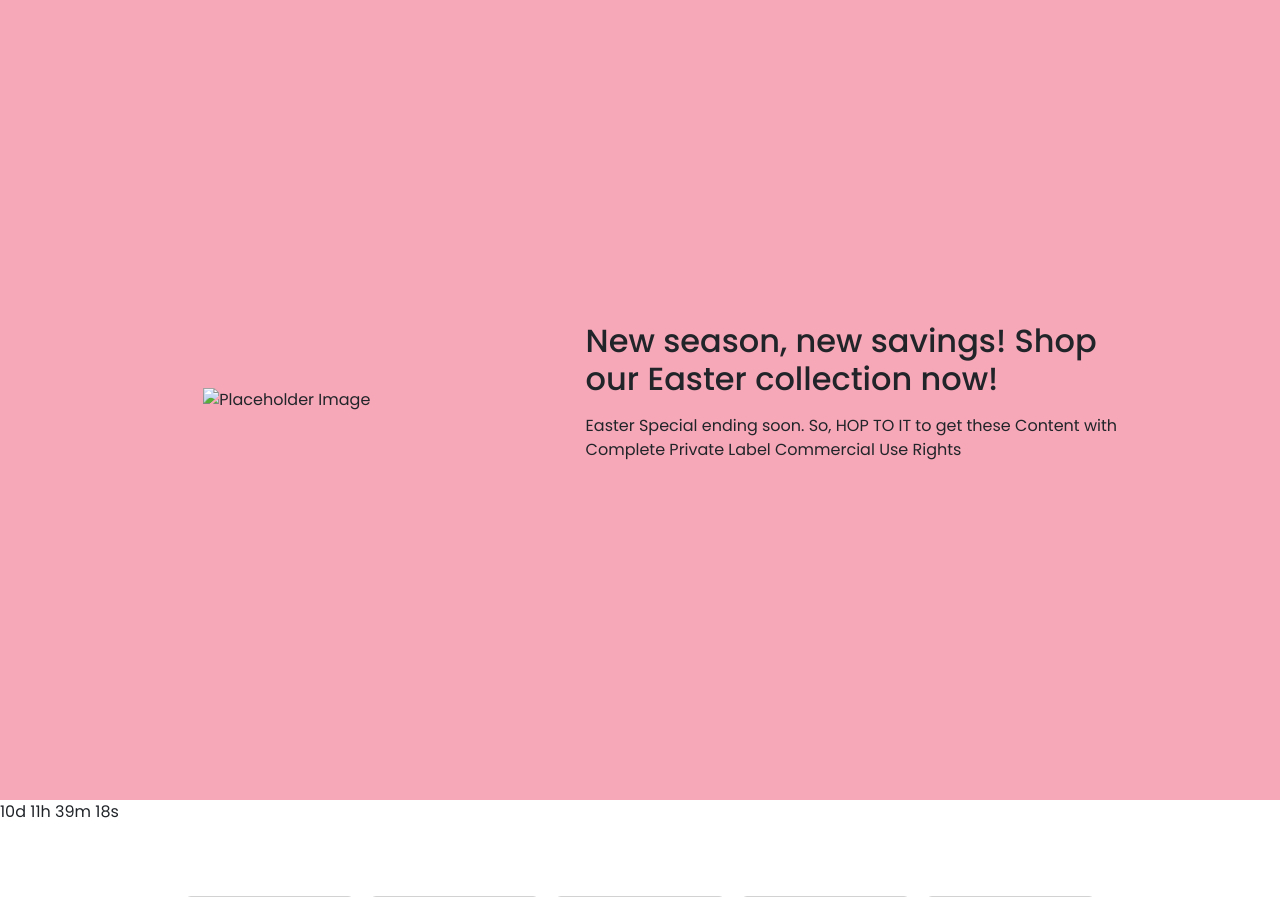
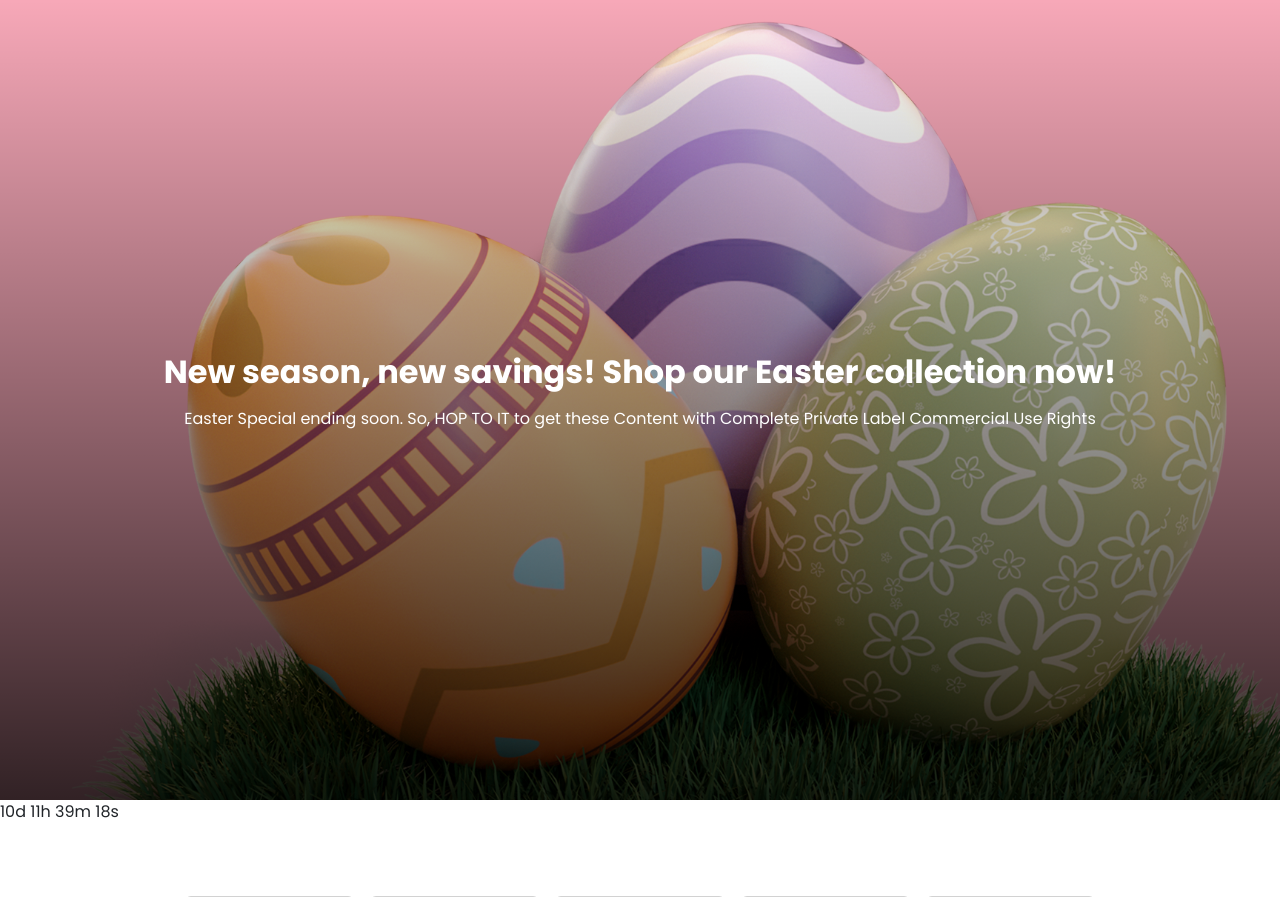
Before and after one commit to mdikavw/jv-easter-salespage, a PHP site: page / in a window 1280 px wide. Shown: the top 897 px of the page. Run offline with PHP 8.4, Linux system fonts and the light colour scheme; some libraries are stand-ins or nearby versions.

Commit message:
[FIX] Fix headline design

```diff
--- a/includes/headline.php
+++ b/includes/headline.php
@@ -1,10 +1,11 @@
-<div class="container-fluid vh-100 bg-primary d-flex align-items-center">
-    <div class="row align-items-center">
-        <div class="col-md-6 d-flex justify-content-center">
-            <img src="https://via.placeholder.com/400" alt="Placeholder Image" />
+<div class="vh-100 bg-primary d-flex align-items-center">
+    <div class="h-100 w-100 headline-img position-absolute">
+        <div class="headline-overlay">
+
         </div>
-        <div class="col-md-6">
-            <h2 class="mb-3">
+        <div
+            class="h-100 w-100 d-flex flex-column justify-content-center align-items-center text-white z-1 position-absolute">
+            <h2 class="fw-bold mb-3">
                 New season, new savings! Shop our Easter collection now!
             </h2>
             <p>
--- a/style.css
+++ b/style.css
@@ -11,6 +11,24 @@
 	background-color: var(--primary);
 }
 
+.headline-img {
+	background-image: url('asset/headline-img.png');
+	background-size: cover;
+}
+
+.headline-overlay {
+	position: absolute;
+	top: 0;
+	left: 0;
+	width: 100%;
+	height: 100%;
+	background-image: linear-gradient(
+		to bottom,
+		rgba(0, 0, 0, 0),
+		rgba(0, 0, 0, 0.8)
+	);
+}
+
 .cards {
 	background-color: var(--light);
 }
```
Also changed, not shown: asset/headline-img.png (added).
